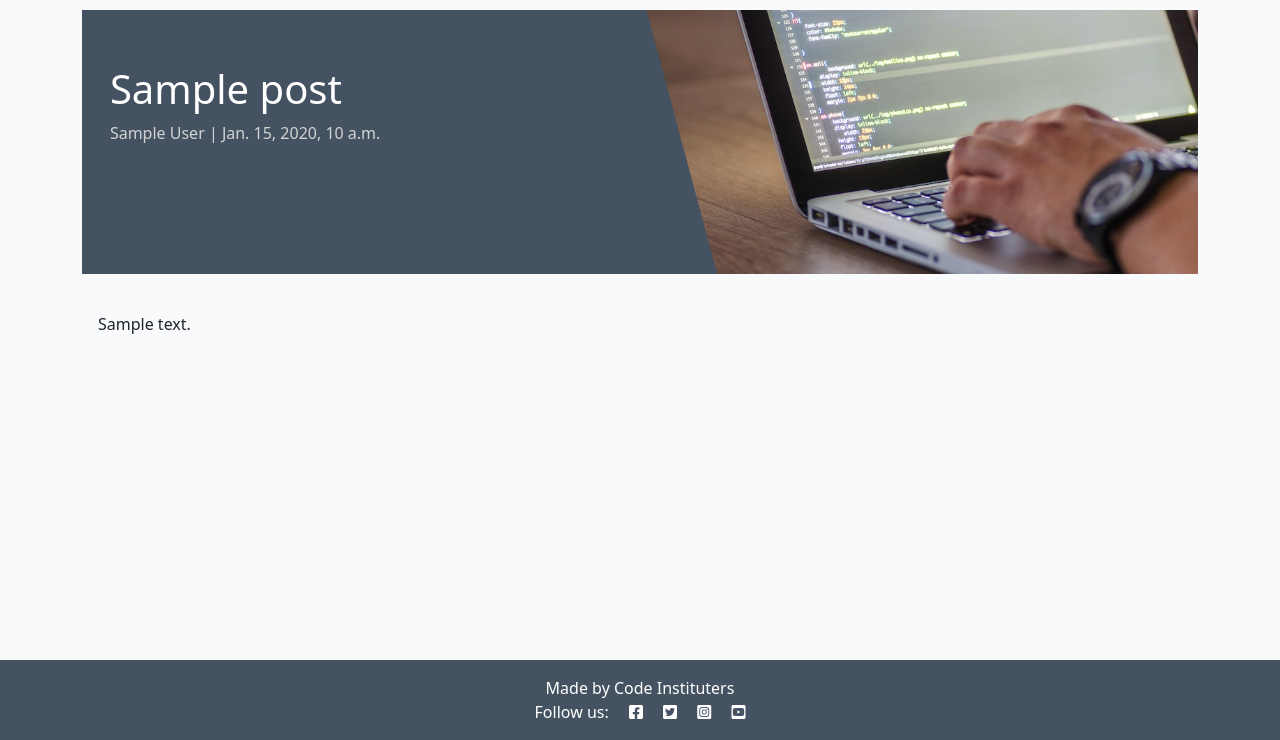
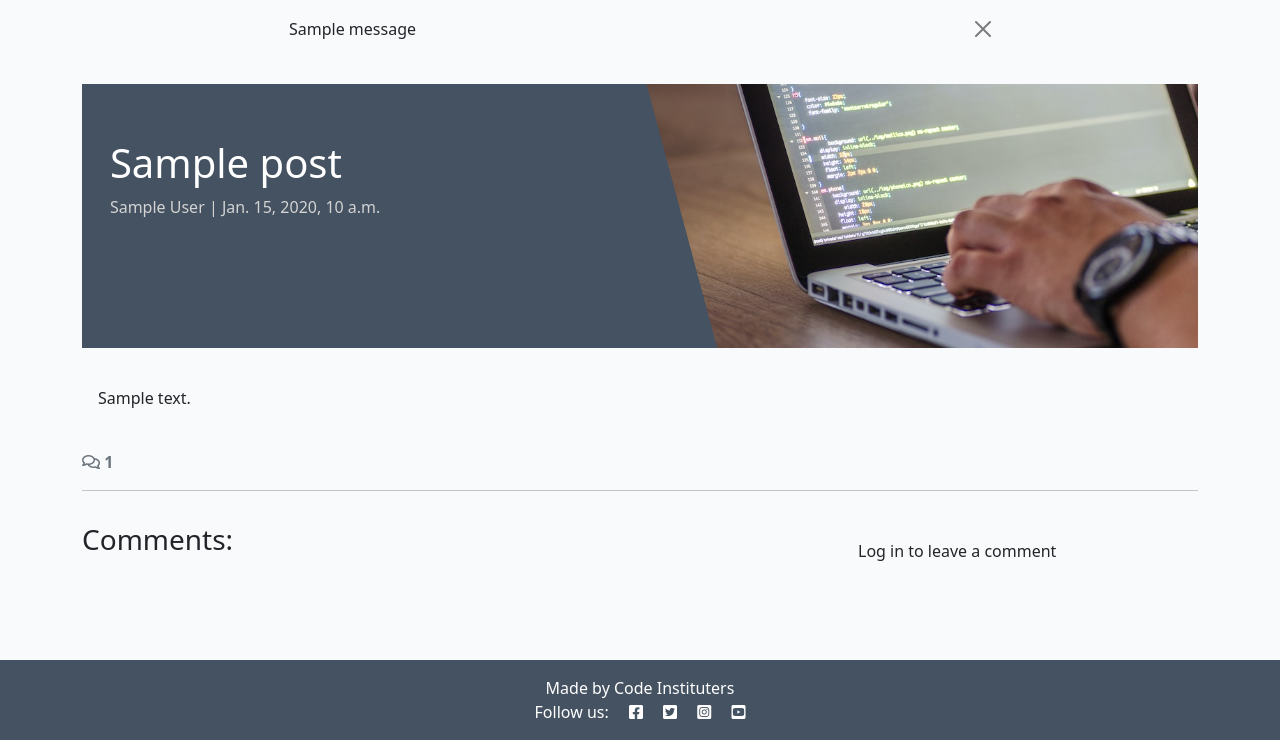
Before and after one commit to Jonatas-01/blog_app, a Django app: template blog/templates/blog/post_detail.html in a window 1280 px wide. Shown: the part 60-800 px from the top of the page. Run offline with Django 3.2, Linux system fonts and the light colour scheme; the template is opened without the code that fills it: most values are stand-ins (such as "Sample title", 1, 10 or a date in 2020); one stand-in notice (Sample message) is shown; some libraries are stand-ins or nearby versions.

Commit message:
add comments send handling

```diff
--- a/blog/templates/blog/post_detail.html
+++ b/blog/templates/blog/post_detail.html
@@ -1,6 +1,8 @@
-{% extends 'base.html' %} {% block content %}
+{% extends 'base.html' %}
 {% load static %}
+{% load crispy_forms_tags %}
 
+{% block content %}
 <div class="masthead">
     <div class="container">
         <div class="row g-0">
@@ -29,6 +31,66 @@
             </div>
         </div>
     </div>
+    <!-- Displaying count of comments -->
+    <div class="row">
+        <div class="col-12">
+            <strong class="text-secondary">
+                <i class="far fa-comments"></i> {{ comment_count }}
+            </strong>
+        </div>
+        <div class="col-12">
+            <hr>
+        </div>
+    </div>
+    <!-- Displaying Comments -->
+    <div class="row">
+        <div class="col-md-8 card mb-4  mt-3 ">
+            <h3>Comments:</h3>
+            <div class="card-body">
+                <!-- We want a for loop inside the empty control tags
+          to iterate through each comment in comments -->
+                {% for comment in comments %}
+                <div class="p-2 comments
+                    {% if not comment.approved and comment.author == user %}
+                    faded{% elif not comment.approved %} d-none{% endif %}">
+                    <!-- Only the author of the unapproved comment can see it is waiting for approval -->
+                    <p class="font-weight-bold">
+                        {{ comment.author }}
+                        <span class="font-weight-normal">
+                            {{ comment.created_on }}
+                        </span> wrote:
+                    </p>
+                    <div id="comment{{ comment.id }}">
+                        {{ comment.body | linebreaks }}
+                        <!--  linebreaks create <br> tag to separate comments -->
+                    </div>
+                    {% if not comment.approved and comment.author == user %}
+                    <p class="approval">
+                        This comment is awaiting approval
+                    </p>
+                    {% endif %}
+                </div>
+                <!-- Our for loop ends here -->
+                {% endfor %}
+            </div>
+        </div>
+        <!-- Creating New Comments -->
+        <div class="col-md-4 card mb-4 mt-3">
+            <div class="card-body">
+                {% if user.is_authenticated %}
+                <h3>Leave a comment:</h3>
+                <p>Posting as: {{ user.username }}</p>
+                <form id="commentForm" method="post" style="margin-top: 1.3em;">
+                    {{ comment_form | crispy }}
+                    {% csrf_token %}
+                    <button id="submitButton" type="submit" class="btn btn-signup btn-lg">Submit</button>
+                </form>
+                {% else %}
+                <p>Log in to leave a comment</p>
+                {% endif %}
+            </div>
+        </div>
+    </div>
 </div>
 
 {% endblock content %}
--- a/codestart/settings.py
+++ b/codestart/settings.py
@@ -49,6 +49,8 @@ INSTALLED_APPS = [
     'allauth',
     'allauth.account',
     'allauth.socialaccount',
+    'crispy_forms',
+    'crispy_bootstrap5',
     'django_summernote',
     'blog',
     'about',
@@ -57,6 +59,9 @@ INSTALLED_APPS = [
 SITE_ID = 1
 LOGIN_REDIRECT_URL = '/'
 LOGOUT_REDIRECT_URL = '/'
+
+CRISPY_ALLOWED_TEMPLATE_PACKS = "bootstrap5"
+CRISPY_TEMPLATE_PACK = "bootstrap5"
 
 MIDDLEWARE = [
     'django.middleware.security.SecurityMiddleware',
--- a/requirements.txt
+++ b/requirements.txt
@@ -3,11 +3,13 @@ bleach==6.2.0
 certifi==2025.1.31
 cffi==1.17.1
 charset-normalizer==3.4.1
+crispy-bootstrap5==0.7
 cryptography==44.0.1
 defusedxml==0.7.1
 dj-database-url==0.5.0
 Django==4.2.18
 django-allauth==0.57.2
+django-crispy-forms==2.3
 django-summernote==0.8.20.0
 gunicorn==20.1.0
 idna==3.10
--- a/templates/base.html
+++ b/templates/base.html
@@ -81,6 +81,21 @@
         </div>
     </nav>
 
+    <!-- displaying Django messages -->
+    <div class="container">
+        <div class="row">
+            <div class="col-md-8 offset-md-2">
+                {% for message in messages %}
+                <div class="alert {{ message.tags }} alert-dismissible
+          fade show" id="msg" role="alert">
+                    {{ message | safe }}
+                    <button type="button" class="btn-close" data-bs-dismiss="alert" aria-label="Close"></button>
+                </div>
+                {% endfor %}
+            </div>
+        </div>
+    </div>
+
     <main class="flex-shrink-0 main-bg">
 
         {% block content %}
```
Also changed, not shown: blog/forms.py (added, +9 -0 lines), blog/views.py (+29 -4 lines).
